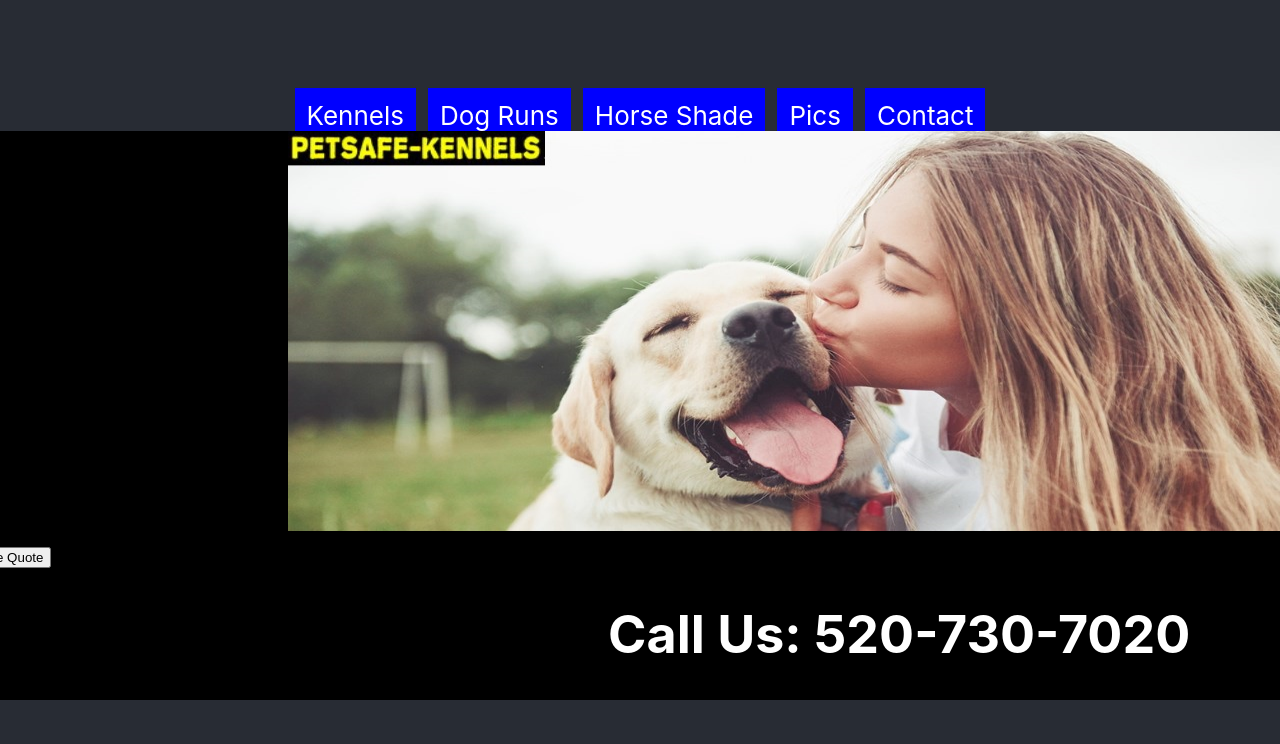
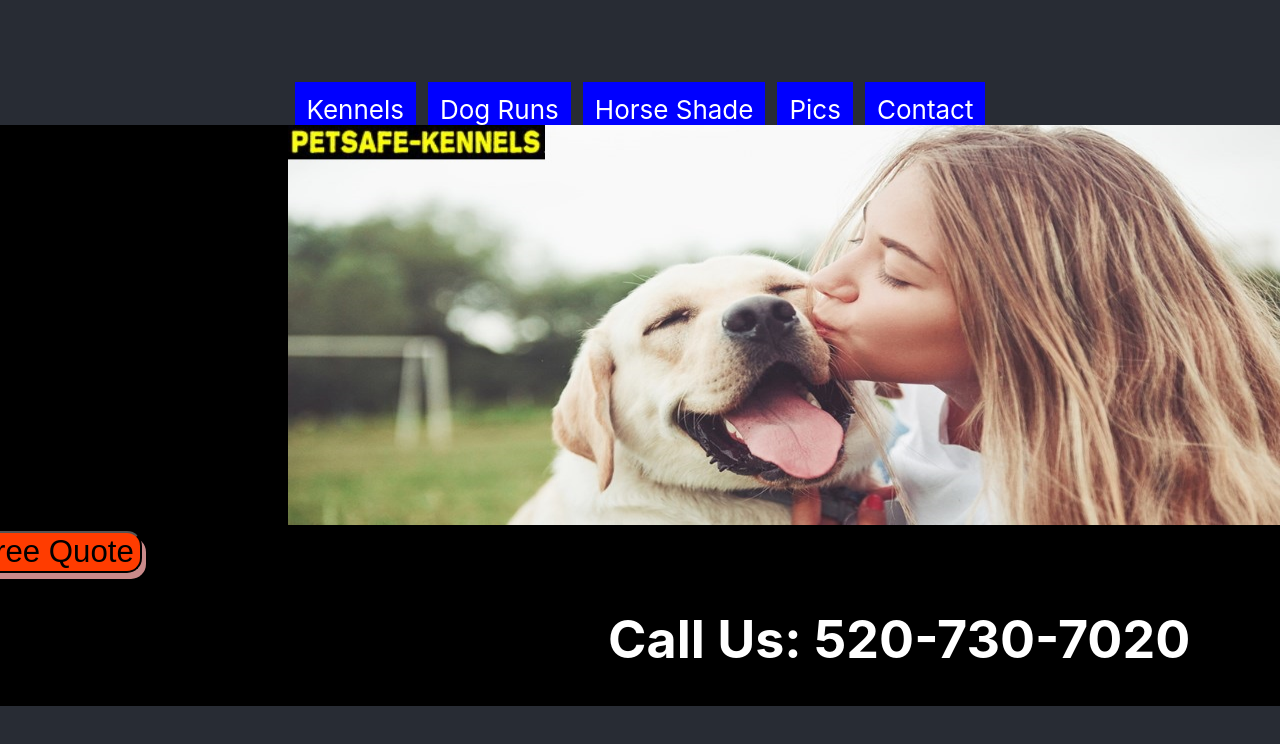
Before and after one commit to rhtaylor/Petsafe-kennels, a React (Create React App) app in the folder React-Front/pet-safe-kennels/: page / in a window 1280 px wide. Shown: the top 744 px of the page. Built offline with nearby package versions, Linux system fonts and the light colour scheme; no server answers.

Commit message:
adds scss styling to Button jsx component

```diff
--- a/React-Front/pet-safe-kennels/src/Button.jsx
+++ b/React-Front/pet-safe-kennels/src/Button.jsx
@@ -1,5 +1,5 @@
 import React, { Component } from 'react'
-
+import './css/button.scss'
 export default class Button extends Component{
     render(){
         return(<div>
--- /dev/null
+++ b/React-Front/pet-safe-kennels/src/css/button.scss
@@ -0,0 +1,6 @@
+button{
+    font-size: larger;
+    border-radius: 15px;
+    background-color: rgb(255, 60, 0);
+    box-shadow: 4px 6px rgb(202, 138, 138);
+}
```
Also changed, not shown: 1 other file (tests, documents, lock files or other folders).
